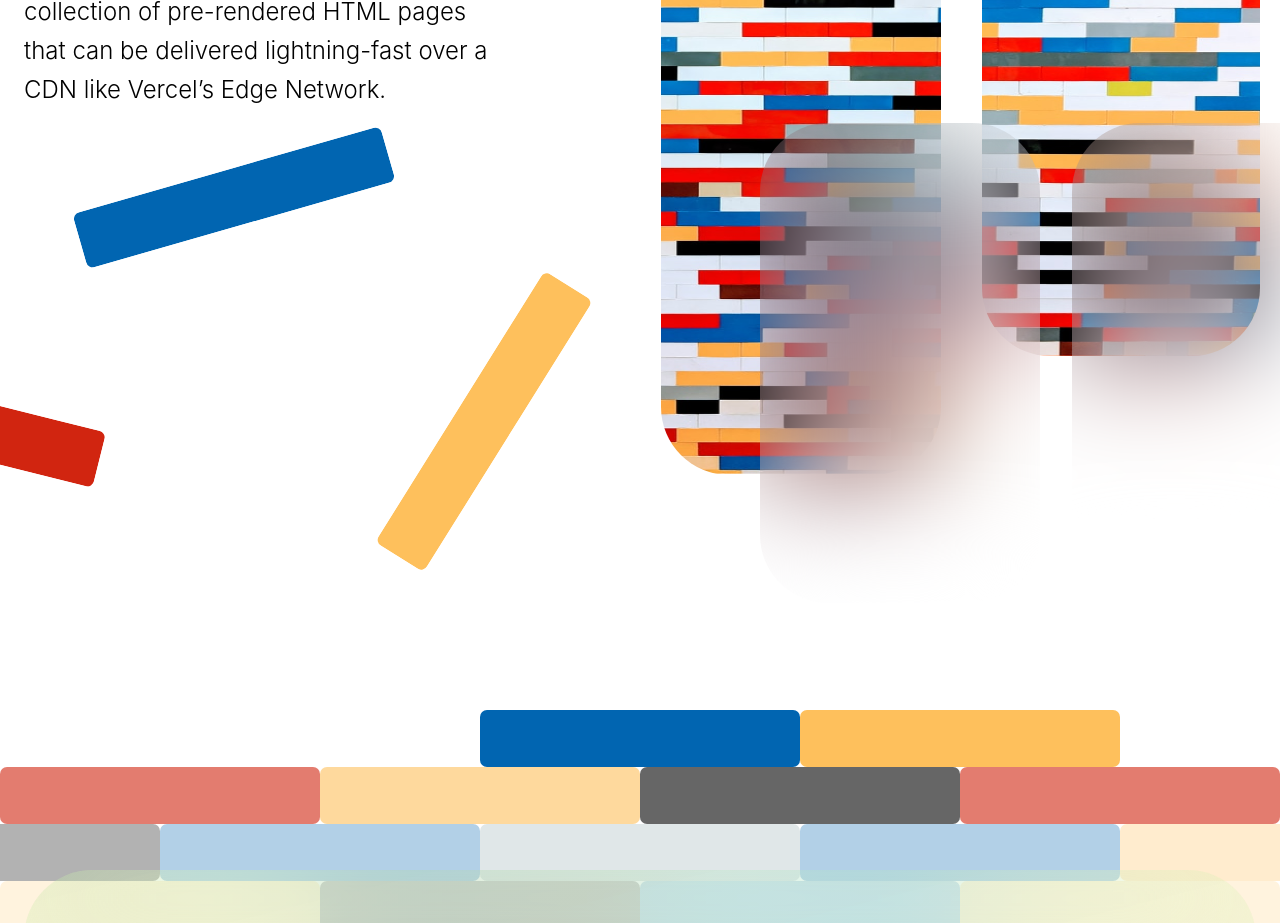
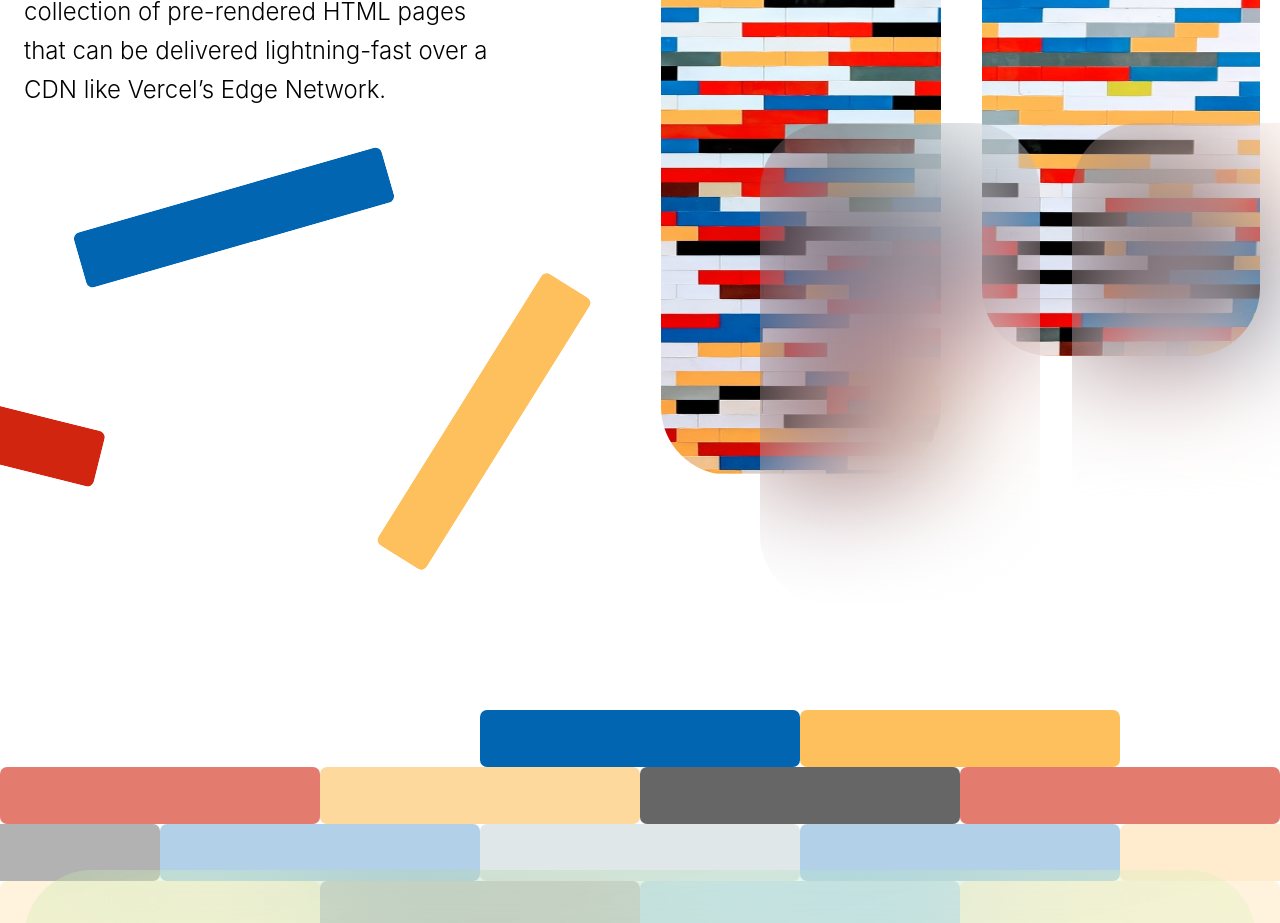
Before and after one commit to kirangautam45/Monogram-frontendtest, a Next.js app: page / in a window 1280 px wide. Shown: the part 4960-5883 px from the top of the page. Built offline with nearby package versions, Linux system fonts and the light colour scheme; a web font is replaced by a local one.

Commit message:
frontend test exercies III

```diff
--- a/components/Markup.tsx
+++ b/components/Markup.tsx
@@ -23,7 +23,7 @@ const MarkupSection = () => {
 
               <Brick
                 svgClass='fill-endeavour'
-                wrapperClass='absolute bottom-0 brick-1st-hide delay-[1300ms] rotate-[-16deg] translate-x-[50px] translate-y-[20px] my-16'
+                wrapperClass='absolute bottom-0 brick-1st-hide delay-[1300ms] rotate-[-16deg] translate-x-[50px] translate-y-[40px] my-16'
               />
 
               <Brick
```
